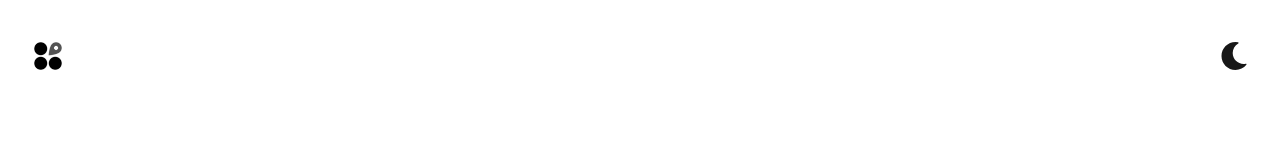
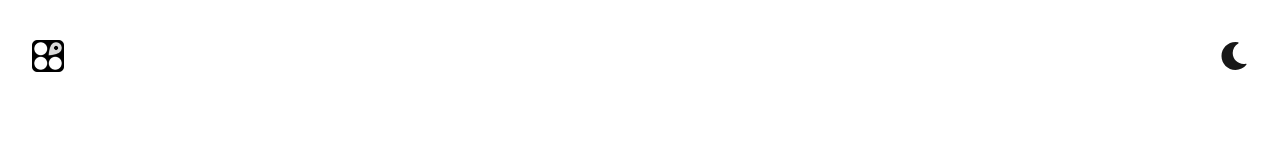
Before and after one commit to afigard/wandertools, a Next.js app: page / in a window 1280 px wide. Shown: the top 160 px of the page. Built offline with nearby package versions, Linux system fonts and the light colour scheme.

Commit message:
💄 Toggle logo

```diff
--- a/app/page.tsx
+++ b/app/page.tsx
@@ -55,7 +55,7 @@ export default function Home() {
     <main className="min-h-dvh flex flex-col justify-between px-4 py-6 sm:py-8">
       <header className="flex justify-between items-center w-full max-w-7xl mx-auto px-2 sm:px-4 sm:py-2">
         <Image
-          src="/favicon.png"
+          src={dark ? "/logo-dark.png" : "/logo-light.png"}
           alt="WanderTools Logo"
           width={32}
           height={32}
```
Also changed, not shown: public/logo-dark.png (added), public/logo-light.png (added).
